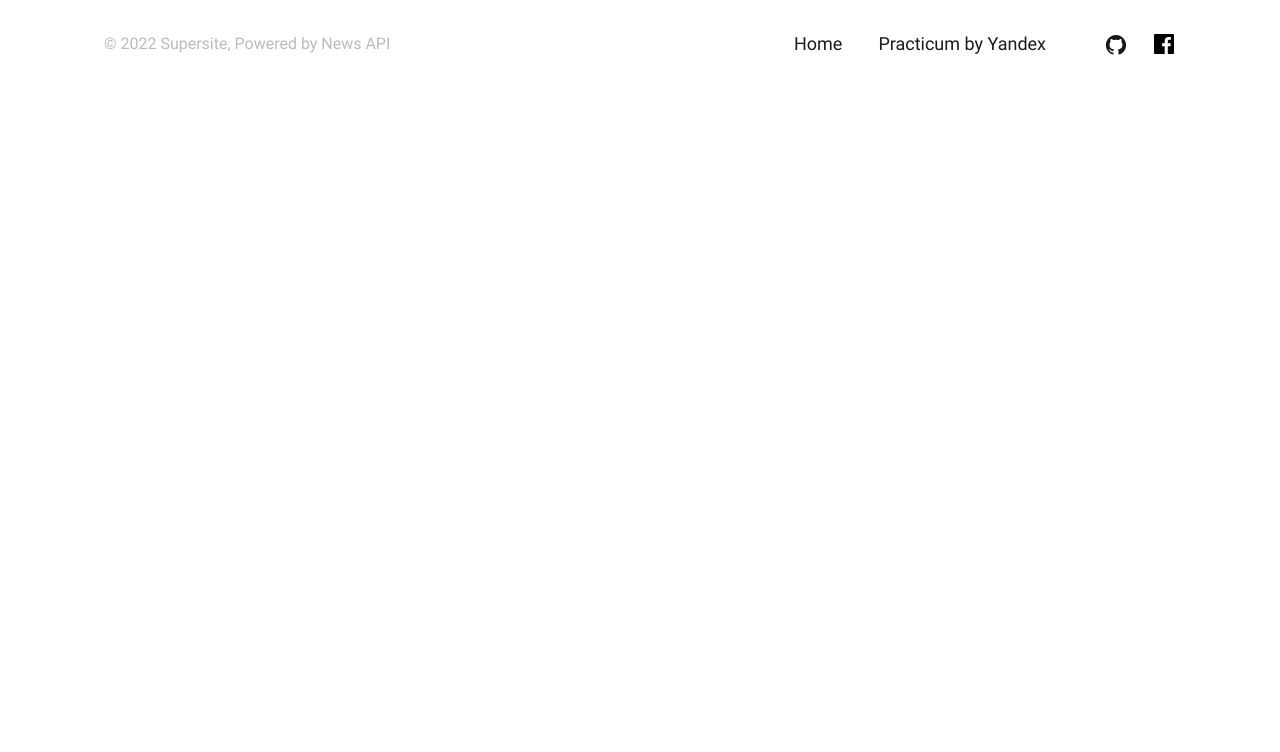
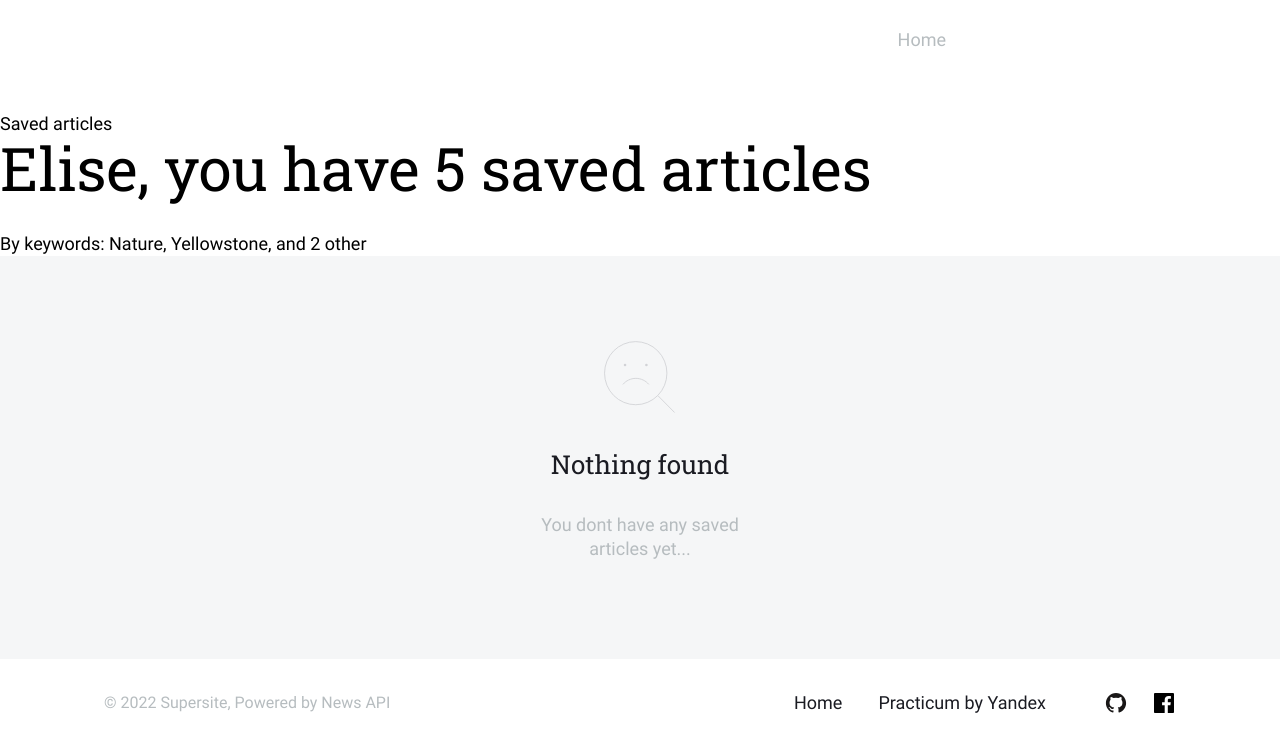
Before and after one commit to roeilulavy/news-explorer-frontend, a React (Create React App) app: page /saved-articles in a window 1280 px wide. Shown: the top 752 px of the page. Built offline with nearby package versions, Linux system fonts and the light colour scheme.

Commit message:
Add SavedNewsList + Header

```diff
--- a/src/components/App/App.js
+++ b/src/components/App/App.js
@@ -7,6 +7,7 @@ import { Main } from '../Main/Main';
 import { Footer } from '../Footer/Footer';
 import { SignInPopup } from '../SignInPopup/SignInPopup';
 import { testData } from '../../utils/testData';
+import { SavedNews } from '../SavedNews/SavedNews';
 
 function App() {
 
@@ -14,7 +15,7 @@ function App() {
 
   const [isLoggedIn, setIsLoggedIn] = useState(false)
   const [isBurgerMenuOpen, setIsBurgerMenuOpen] = useState(false)
-  const [isHomePageOpen, setIsHomePageOpen] = useState(true)
+  const [isHomePageOpen, setIsHomePageOpen] = useState(false)
   const [isSaveArticlesPageOpen, setIsSaveArticlesPageOpen] = useState(false)
   const [isSignInPopup, setIsSignInPopup] = useState(false);
   const [isSignUpPopup, setIsSignUpPopup] = useState(false);
@@ -71,6 +72,7 @@ function App() {
         />
 
         <Route path='/saved-articles' element={<>
+          <SavedNews />
 
         </>}
         />
--- a/src/components/Navigation/Navigation.js
+++ b/src/components/Navigation/Navigation.js
@@ -1,6 +1,7 @@
 import './Navigation.css';
-import LogoutIcon from '../../images/buttons/logout_icon_black.svg';
 import { useNavigate } from 'react-router';
+import LogoutIconWhite from '../../images/buttons/logout_icon_white.svg';
+import LogoutIconBlack from '../../images/buttons/logout_icon_black.svg';
 
 export function Navigation ({ isLoggedIn, onLogout, isBurgerMenuOpen, setIsBurgerMenuOpen, isHomePageOpen, setIsHomePageOpen, isSaveArticlesPageOpen, setIsSaveArticlesPageOpen, handleSigninPopup }) {
   const navigation = useNavigate()
@@ -35,7 +36,7 @@ export function Navigation ({ isLoggedIn, onLogout, isBurgerMenuOpen, setIsBurge
           </li>
           <li className='navigation__button-user' onClick={onLogout}>
             User
-            <img src={LogoutIcon} alt='Log out'/>
+            <img src={LogoutIconWhite} alt='Log out'/>
           </li>
         </>
          :
--- a/src/components/NotFound/NotFound.js
+++ b/src/components/NotFound/NotFound.js
@@ -1,12 +1,12 @@
 import './NotFound.css'
 import NotFoundIcon from '../../images/icons/not_found_icon.svg';
 
-export function NotFound() {
+export function NotFound({ text }) {
   return (
     <div className='notFound'>
       <img className='notFound__logo' src={NotFoundIcon} alt="not found logo" />
       <h2 className='notFound__title'>Nothing found</h2>
-      <p className='notFound__subtitle'>Sorry, but nothing matched your search terms.</p>
+      <p className='notFound__subtitle'>{text}</p>
     </div>
   );
 }
--- a/src/components/SavedNews/SavedNews.js
+++ b/src/components/SavedNews/SavedNews.js
@@ -0,0 +1,28 @@
+import './SavedNews.css';
+import { SavedNewsHeader } from '../SavedNewsHeader/SavedNewsHeader';
+import { SavedNewsList } from '../SavedNewsList/SavedNewsList';
+
+export function SavedNews({ savedCardsData, isLoggedIn, onClick, setIsHomePageOpen, isHomePageOpen, isSaveArticlesPageIsOpen, setIsSaveArticlesPageIsOpen, setIsBurgerMenuOpen, isBurgerMenuOpen }) {
+
+  return (
+    <div className='savednews'>
+      <SavedNewsHeader
+        isLoggedIn={isLoggedIn}
+        onClick={onClick}
+        isBurgerMenuOpen={isBurgerMenuOpen}
+        setIsBurgerMenuOpen={setIsBurgerMenuOpen}
+        isHomePageOpen={isHomePageOpen}
+        setIsHomePageOpen={setIsHomePageOpen}
+        isSaveArticlesPageIsOpen={isSaveArticlesPageIsOpen}
+        setIsSaveArticlesPageIsOpen={setIsSaveArticlesPageIsOpen}
+      />
+      <SavedNewsList
+        isSaveArticlesPageIsOpen={isSaveArticlesPageIsOpen}
+        savedCardsData={savedCardsData}
+        isHomePageOpen={isHomePageOpen}
+        isLoggedIn={isLoggedIn}
+      />
+
+    </div>
+  )
+}
--- /dev/null
+++ b/src/components/SavedNewsHeader/SavedNewsHeader.js
@@ -0,0 +1,26 @@
+import './SavedNewsHeader.css';
+import { Navigation } from '../Navigation/Navigation';
+
+export function SavedNewsHeader({ isLoggedIn, onClick, isBurgerMenuOpen, setIsBurgerMenuOpen, setIsBurgerMenuOpenisHomePageOpen, setIsHomePageOpen, isSaveArticlesPageIsOpen, setIsSaveArticlesPageIsOpen }) {
+  return (
+    <header className='savedNewsHeader'>
+      <Navigation
+        isLoggedIn={isLoggedIn}
+        onClick={onClick}
+        isBurgerMenuOpen={isBurgerMenuOpen}
+        setIsBurgerMenuOpen={setIsBurgerMenuOpen}
+        setIsBurgerMenuOpenisHomePageOpen={setIsBurgerMenuOpenisHomePageOpen}
+        setIsHomePageOpen={setIsHomePageOpen}
+        isSaveArticlesPageIsOpen={isSaveArticlesPageIsOpen}
+        setIsSaveArticlesPageIsOpen={setIsSaveArticlesPageIsOpen}
+
+      />
+      <div className='savedNewsHeader__content-wrapper'>
+        <p className='header__subtitle header__subtitle_color_grey'>Saved articles</p>
+        <h1 className='header__title  header__title_page_saved-articles'>Elise, you have 5 saved articles</h1>
+        <p className='header__subtitle header__subtitle_page_saved-articles'>By keywords:<span className='header__subtitle header__subtitle_font_bold'> Nature, Yellowstone, and 2 other</span> </p>
+      </div>
+
+    </header>
+  )
+}
--- /dev/null
+++ b/src/components/SavedNewsList/SavedNewsList.js
@@ -0,0 +1,42 @@
+import './SavedNewsList.css';
+import { NewsCard } from '../NewsCard/NewsCard';
+import { NotFound } from '../NotFound/NotFound';
+
+export function SavedNewsList({ savedCardsData, isSaveArticlesPageIsOpen, isHomePageOpen, isLoggedIn, isCardHover, setIsCardHover }) {
+
+  return (
+    <section className='cards cards_type_saved-articles'>
+      {
+        savedCardsData ?
+          <>
+            <div className='cards__wrapper cards__wrapper_type_saved-articles'>
+              {savedCardsData &&
+                savedCardsData.map((card) => {
+                  return (
+                    <NewsCard
+                      isSaveArticlesPageIsOpen={isSaveArticlesPageIsOpen}
+                      isHomePageOpen={isHomePageOpen}
+                      isLoggedIn={isLoggedIn}
+                      key={card.id}
+                      card={card}
+                      isCardHover={isCardHover}
+                      setIsCardHover={setIsCardHover}
+                      cardImg={card.img}
+                      cardDate={card.date}
+                      cardTitle={card.title}
+                      cardSubtitle={card.subtitle}
+                      cardCaption={card.caption}
+                      cardKeyWord={card.keyword}
+                    />
+                  )
+                })
+              }
+            </div>
+
+
+          </>
+          : <NotFound text='You dont have any saved articles yet...' />
+      }
+    </section>
+  )
+}
```
Also changed, not shown: src/components/SavedNewsHeader/SavedNewsHeader.css (added), src/components/SavedNewsList/SavedNewsList.css (added). Lines whose indentation alone changed are shown as unchanged.
